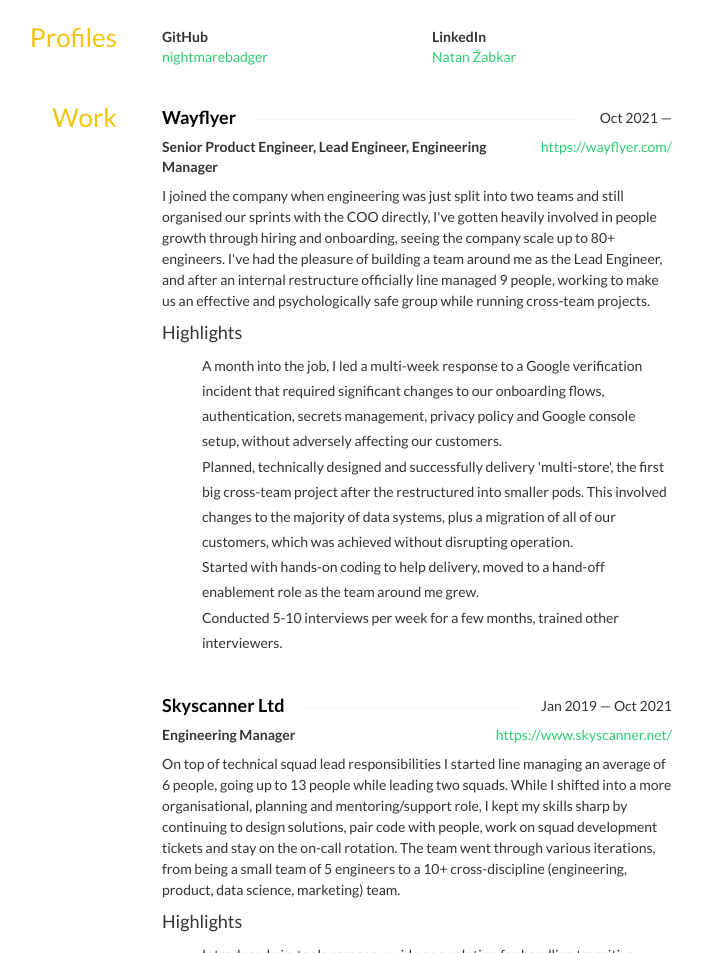
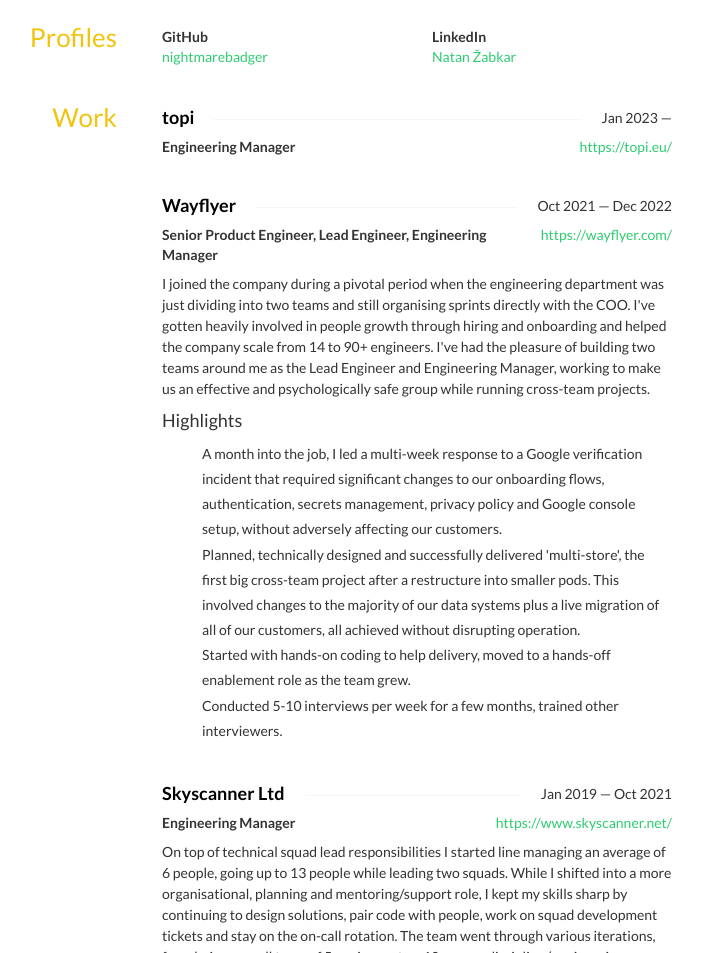
Before and after one commit to nightmarebadger/cv, a plain HTML site: page index.html in a window 1280 px wide. Shown: the part 434-1387 px from the top of the page, without its empty margins (313-1016 px from the left). Drawn offline with nearby package versions, Linux system fonts and the light colour scheme; some icons are missing.

Commit message:
Update with topi basics

```diff
--- a/index.html
+++ b/index.html
@@ -267,9 +267,33 @@ h4 span:first-child {
 			<div class="row">
 			<div class="col-sm-12">
 				<h4 class="strike-through">
+					<span>topi</span>
+					<span class="date">
+						Jan 2023 —
+					</span>
+				</h4>
+				<div class="website pull-right">
+					<a href="https://topi.eu/">https://topi.eu/</a>
+				</div>
+				<div class="position">
+					Engineering Manager
+				</div>
+				<!-- <div class="summary">
+					<p></p>
+				</-div>
+				<h4>Highlights</h4>
+				<ul class="highlights">
+					<li class="bullet">A month into the job, I led a multi-week response to a Google verification incident that required significant changes to our onboarding flows, authentication, secrets management, privacy policy and Google console setup, without adversely affecting our customers.</li>
+					<li class="bullet">Planned, technically designed and successfully delivered 'multi-store', the first big cross-team project after a restructure into smaller pods. This involved changes to the majority of our data systems plus a live migration of all of our customers, all achieved without disrupting operation.</li>
+					<li class="bullet">Started with hands-on coding to help delivery, moved to a hands-off enablement role as the team grew.</li>
+					<li class="bullet">Conducted 5-10 interviews per week for a few months, trained other interviewers.</li>
+				</ul> -->
+			</div>
+			<div class="col-sm-12">
+				<h4 class="strike-through">
 					<span>Wayflyer</span>
 					<span class="date">
-						Oct 2021 —
+						Oct 2021 — Dec 2022
 					</span>
 				</h4>
 				<div class="website pull-right">
@@ -279,13 +303,13 @@ h4 span:first-child {
 					Senior Product Engineer, Lead Engineer, Engineering Manager
 				</div>
 				<div class="summary">
-					<p>I joined the company when engineering was just split into two teams and still organised our sprints with the COO directly, I&#x27;ve gotten heavily involved in people growth through hiring and onboarding, seeing the company scale up to 80+ engineers. I&#x27;ve had the pleasure of building a team around me as the Lead Engineer, and after an internal restructure officially line managed 9 people, working to make us an effective and psychologically safe group while running cross-team projects.</p>
+					<p>I joined the company during a pivotal period when the engineering department was just dividing into two teams and still organising sprints directly with the COO. I've gotten heavily involved in people growth through hiring and onboarding and helped the company scale from 14 to 90+ engineers. I've had the pleasure of building two teams around me as the Lead Engineer and Engineering Manager, working to make us an effective and psychologically safe group while running cross-team projects.</p>
 				</div>
 				<h4>Highlights</h4>
 				<ul class="highlights">
-					<li class="bullet">A month into the job, I led a multi-week response to a Google verification incident that required significant changes to our onboarding flows, authentication, secrets management, privacy policy and Google console setup, without adversely affecting our customers. </li>
-					<li class="bullet">Planned, technically designed and successfully delivery &#x27;multi-store&#x27;, the first big cross-team project after the restructured into smaller pods. This involved changes to the majority of data systems, plus a migration of all of our customers, which was achieved without disrupting operation.</li>
-					<li class="bullet">Started with hands-on coding to help delivery, moved to a hand-off enablement role as the team around me grew.</li>
+					<li class="bullet">A month into the job, I led a multi-week response to a Google verification incident that required significant changes to our onboarding flows, authentication, secrets management, privacy policy and Google console setup, without adversely affecting our customers.</li>
+					<li class="bullet">Planned, technically designed and successfully delivered 'multi-store', the first big cross-team project after a restructure into smaller pods. This involved changes to the majority of our data systems plus a live migration of all of our customers, all achieved without disrupting operation.</li>
+					<li class="bullet">Started with hands-on coding to help delivery, moved to a hands-off enablement role as the team grew.</li>
 					<li class="bullet">Conducted 5-10 interviews per week for a few months, trained other interviewers.</li>
 				</ul>
 			</div>
```
